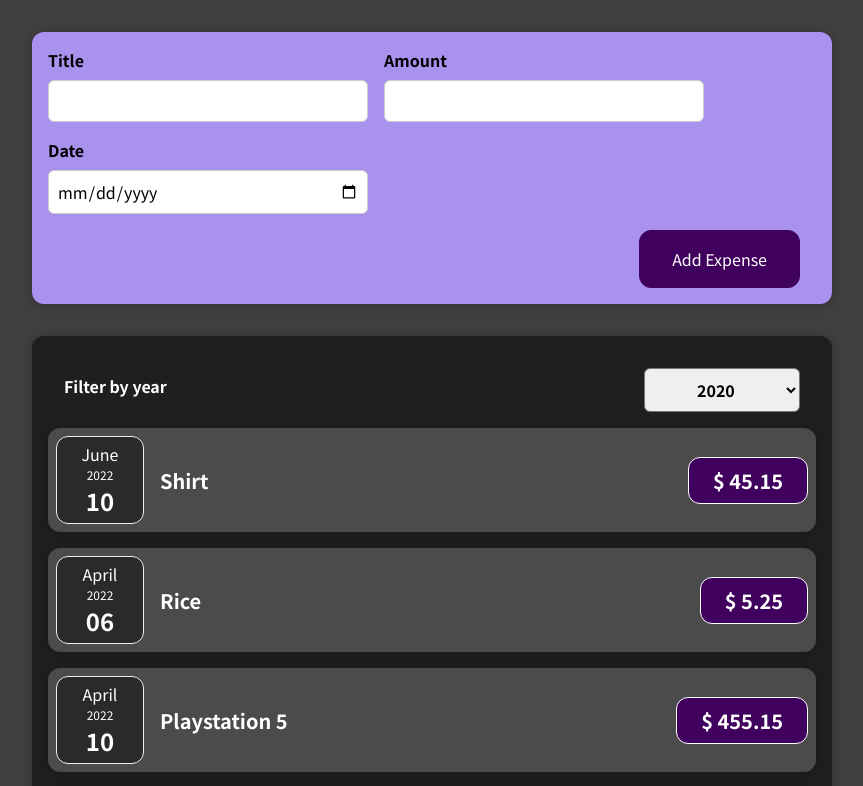
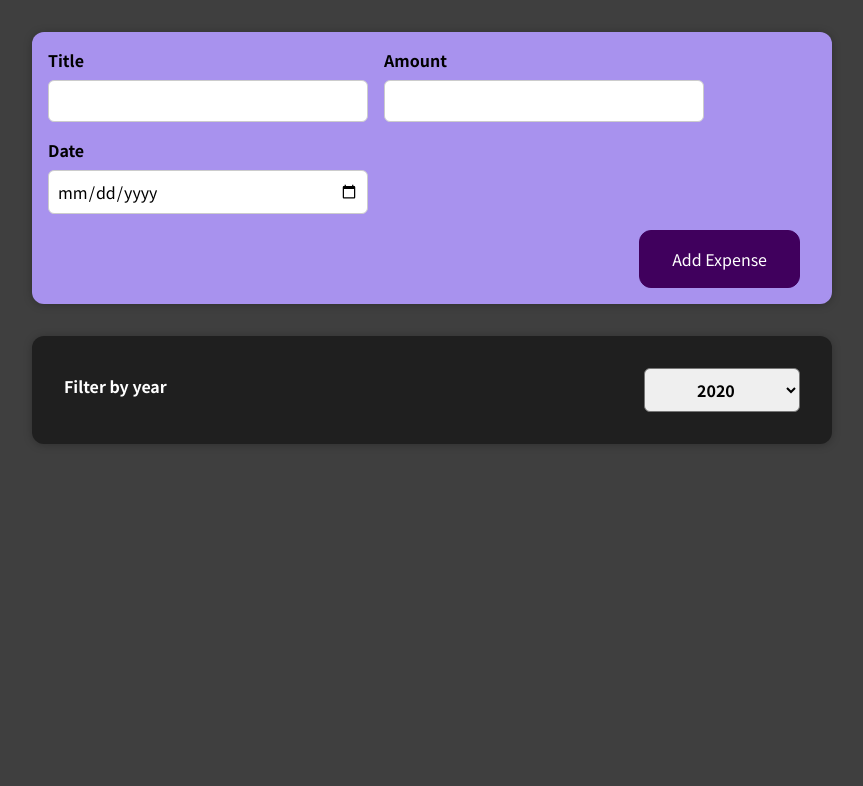
Before and after one commit to robysondepaula/Expenses-Controler, a React (Create React App) app: page / in a window 1280 px wide. Shown: the top 786 px of the page, without its empty margins (208-1071 px from the left). Built offline with nearby package versions, Linux system fonts and the light colour scheme.

Commit message:
Filter product expense by date

```diff
--- a/src/components/Expenses/Expenses.js
+++ b/src/components/Expenses/Expenses.js
@@ -11,6 +11,11 @@ const Expenses = (props) => {
   const filterChangeHandler = (selectedYear) => {
     setFilteredYear(selectedYear);
   };
+
+  const filteredExpenses = props.items.filter(expense =>{
+    return expense.date.getFullYear().toString() === filteredYear;
+  });
+
   return (
     <div>
       <Card className="expenses">
@@ -18,7 +23,7 @@ const Expenses = (props) => {
           selected={filteredYear}
           onChangeFilter={filterChangeHandler}
         />
-        {props.items.map((expense) => (
+        {filteredExpenses.map((expense) => (
           <ExpenseItem
             key={expense.id}
             title={expense.title}
--- a/src/components/Expenses/ExpensesFilter.js
+++ b/src/components/Expenses/ExpensesFilter.js
@@ -12,10 +12,11 @@ const ExpensesFilter = (props) => {
       <div className='expenses-filter__control'>
         <label>Filter by year</label>
         <select value={props.selected} onChange={dropdownChangeHandler}>
-          <option value='2023'>2023</option>
+
           <option value='2022'>2022</option>
           <option value='2021'>2021</option>
           <option value='2020'>2020</option>
+          <option value='2019'>2019</option>
         </select>
       </div>
     </div>
--- a/src/components/NewExpense/ExpenseForm.js
+++ b/src/components/NewExpense/ExpenseForm.js
@@ -46,7 +46,7 @@ const ExpenseForm = (props) => {
         </div>
         <div className="new-expense__control">
           <label>Date</label>
-          <input type="date" min="2020-01-01" max="2023-12-31" value={dateEntered} onChange={dateChangeHandler}/>
+          <input type="date" min="2019-01-01" max="2022-12-31" value={dateEntered} onChange={dateChangeHandler}/>
         </div>
       </div>
       <div className="new-expense__actions">
```
